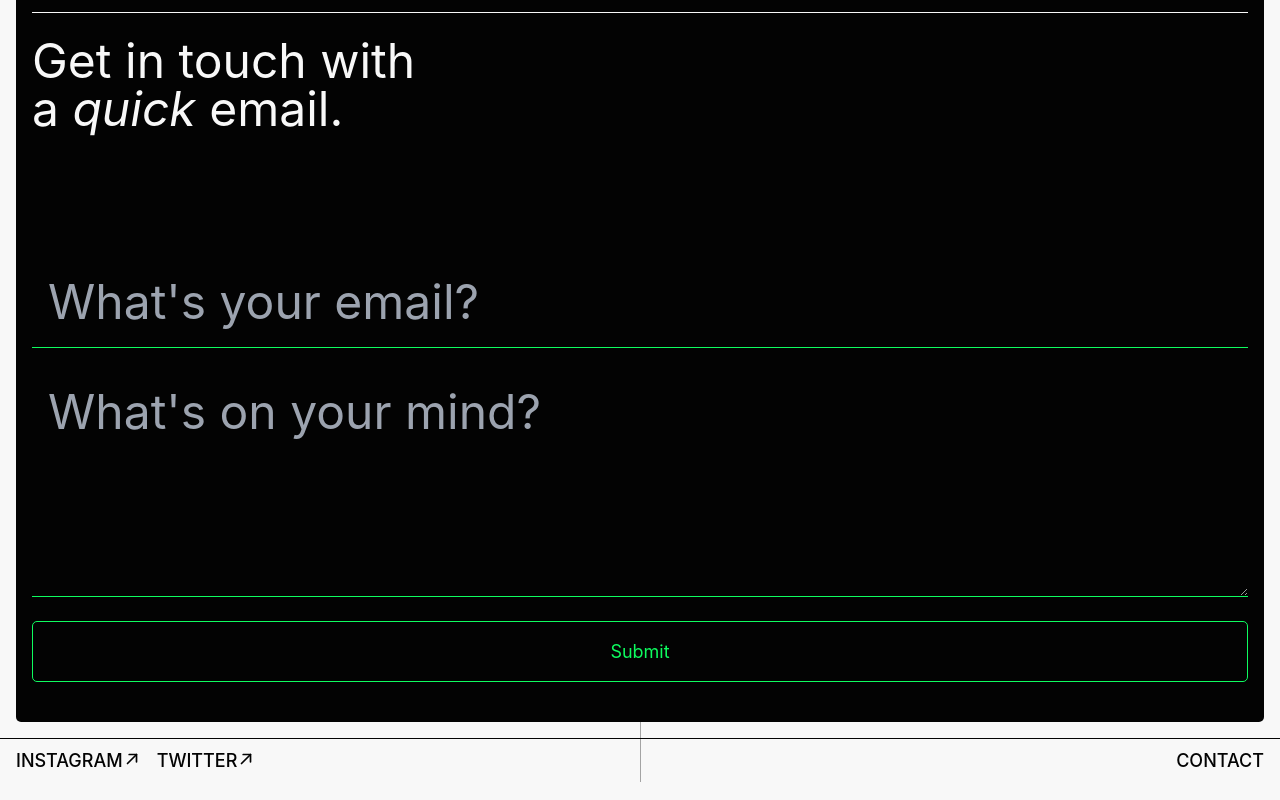
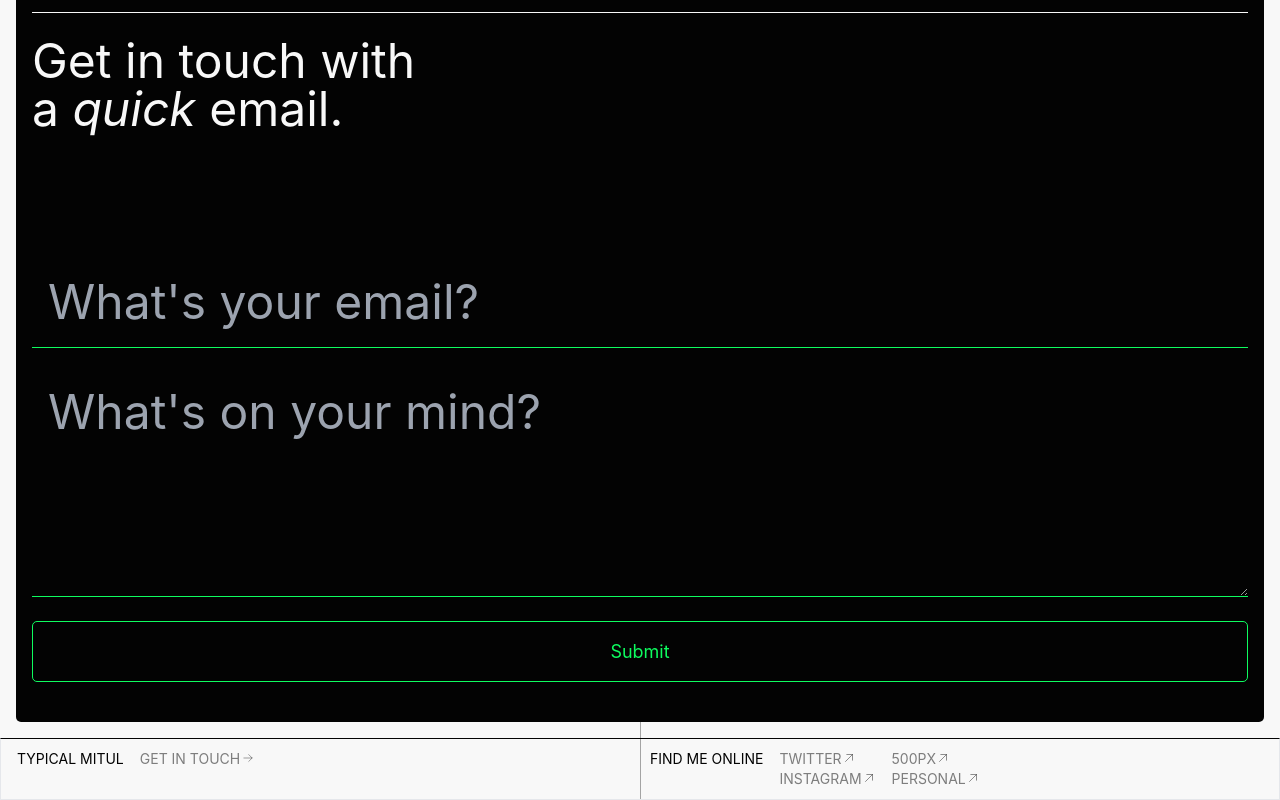
Before and after one commit to nazabis0223/scroll_smooth, a Next.js app: page / in a window 1280 px wide. Shown: the part 5308-6108 px from the top of the page. Built offline with nearby package versions, Linux system fonts and the light colour scheme.

Commit message:
new footer

```diff
--- a/components/sections/Footer.js
+++ b/components/sections/Footer.js
@@ -1,11 +1,122 @@
-import React from "react"
-import { ArrowUpRight } from "phosphor-react";
+import React, { useState } from "react"
+import { motion } from "framer-motion";
+import { arrowVariants } from "../../constants";
+import { MotionArrowUpRight } from "../../constants";
+import { ArrowRight } from "phosphor-react";
+
+
+const links = [
+  {href: "https://www.twitter.com/typicalmitul", text: "Twitter"},
+  {href: "https://www.instagram.com/typicalmitul", text: "Instagram"},
+  {href: "https://500px.com/typicalmitul", text: "500px"},
+  {href: "https://mitul.ca", text: "Personal"},
+];
+
+const variants = {
+  initial: {
+    opacity: 0,
+    x: -100,
+  },
+  hover: {
+    opacity: 1,
+    x: 0,
+    transition: {
+      type: "tween",
+      duration: 0.3,
+      ease: "easeInOut",
+    },
+  },
+};
+const oppositeVariants = {
+  initial: {
+    x: 0,
+    opacity: 1,
+  },
+  hover: {
+    opacity: 0,
+    x: 100,
+    transition: {
+      type: "tween",
+      duration: 0.25,
+      ease: "easeInOut",
+    },
+  },
+};
+
+
+
+export const Footer2 = () => {
+  const [text, setText] = useState("Copy email?");
+  const [copied, setCopied] = useState(false);
+
+  const copyEmail = () => {
+    navigator.clipboard.writeText('typicalmitul@gmail.com');
+    setCopied(true);
+    setText("Copied!");
+    setTimeout(() => {
+      setCopied(false);
+      setText("Copy email?");
+    }, 3000);
+
+  };
+
+  return (
+    <footer className="px-4 border py-yeat border-t-dark">
+      <div className="flex w-full grid-cols-2 text-sm uppercase gap-x-yeat">
+        <div className="flex w-1/2 gap-x-4">
+          <div>Typical Mitul</div>
+          <motion.button
+            whileHover="hover"
+            animate="initial"
+            onClick={copyEmail}
+            className="grid overflow-hidden uppercase transition-colors text-dark/50 hover:text-dark"
+          >
+            <motion.span
+              variants={oppositeVariants}
+              className="flex items-center content gap-x-0.5"
+            >
+              Get in touch
+              <ArrowRight size={12} className="-mt-0.5" />
+            </motion.span>
+            <motion.span
+              variants={variants}
+              className="flex items-center overlay gap-x-0.5"
+            >
+              <ArrowRight size={12} className="-mt-0.5" />
+              {text}
+            </motion.span>
+          </motion.button>
+        </div>
+        <div className="grid grid-flow-col grid-rows-2 gap-x-4">
+          <div className="row-span-2 text-sm uppercase">Find me online</div>
+          {links.map((link, index) => (
+            <div key={index}>
+              <motion.a
+                whileHover="hover"
+                animate="initial"
+                href={link.href}
+                className="inline-flex items-center text-sm uppercase transition text-dark/50 hover:text-dark"
+              >
+                {link.text}
+                <MotionArrowUpRight
+                  className="-mt-0.5"
+                  variants={arrowVariants}
+                  custom={0.25}
+                />
+              </motion.a>
+            </div>
+          ))}
+        </div>
+      </div>
+    </footer>
+  );
+}
 
 
 const Footer = () => {
   return (
     <footer className="border-t border-dark">
-      <div className="flex justify-between px-4 py-2 font-medium uppercase">
+      <div className="flex justify-between px-4 py-2">
         <div className="flex space-x-4">
           <a className="flex items-center cursor-pointer group">
             Instagram
@@ -29,4 +140,4 @@ const Footer = () => {
 };
 
 
-export default Footer;
+export default Footer2;
```
